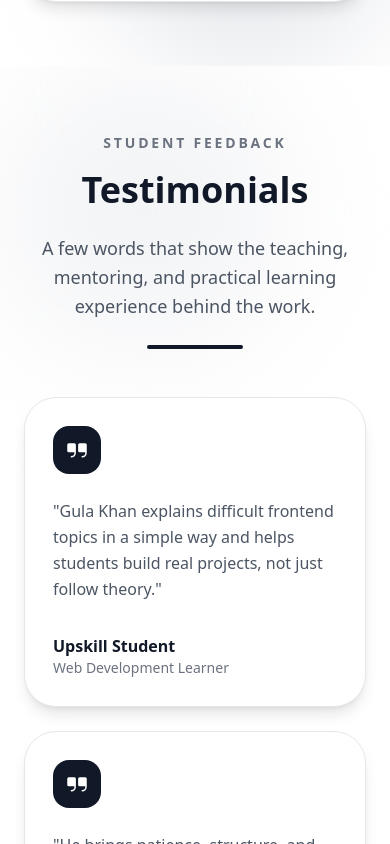
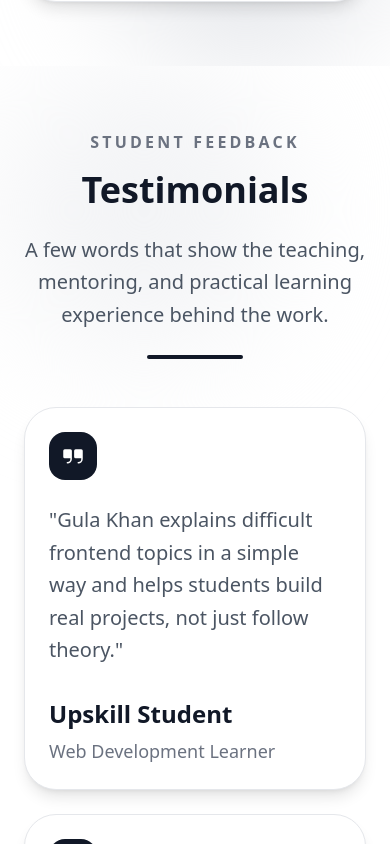
Before and after one commit to MuhdAddasHamdard/My-Protfolio, a React (Vite) app: page / in a window 390 px wide. Shown: the part 10980-11824 px from the top of the page. Built offline with nearby package versions, Linux system fonts and the light colour scheme.

Commit message:
Improve testimonial mobile layout and text

```diff
--- a/src/components/Testimonials.jsx
+++ b/src/components/Testimonials.jsx
@@ -11,35 +11,39 @@ const Testimonials = () => {
 
       <div className="container relative z-10 mx-auto px-6 lg:px-12">
         <div className="mx-auto max-w-7xl">
-          <header className="mb-12 md:mb-16 text-center">
-            <span className="text-sm font-semibold uppercase tracking-[0.2em] text-gray-500">
+          <header className="mb-12 text-center md:mb-16">
+            <span className="text-base font-semibold uppercase tracking-[0.2em] text-gray-500">
               Student Feedback
             </span>
             <h2 className="mt-4 text-4xl font-black text-gray-900 md:text-5xl lg:text-6xl">
               Testimonials
             </h2>
-            <p className="mx-auto mt-6 max-w-2xl text-lg leading-relaxed text-gray-600">
+            <p className="mx-auto mt-6 max-w-2xl text-xl leading-relaxed text-gray-600 sm:text-2xl lg:text-3xl">
               A few words that show the teaching, mentoring, and practical
               learning experience behind the work.
             </p>
             <div className="mx-auto mt-6 h-1 w-24 rounded-full bg-gray-900"></div>
           </header>
 
-          <div className="grid gap-6 md:grid-cols-3">
+          <div className="grid grid-cols-1 gap-6 md:grid-cols-3">
             {testimonials.map((item) => (
               <article
                 key={item.name}
-                className="group rounded-[2rem] border border-gray-200 bg-white p-7 shadow-lg transition-all duration-500 hover:-translate-y-2 hover:shadow-2xl"
+                className="group rounded-[2rem] border border-gray-200 bg-white p-6 shadow-lg transition-all duration-500 hover:-translate-y-2 hover:shadow-2xl sm:p-7 lg:p-6"
               >
                 <div className="mb-6 flex h-12 w-12 items-center justify-center rounded-2xl bg-gray-900 text-white">
                   <QuotesIcon size={24} weight="fill" />
                 </div>
-                <p className="mb-8 leading-relaxed text-gray-600">
+                <p className="mb-8 text-xl leading-relaxed text-gray-600 sm:text-2xl lg:text-lg">
                   "{item.quote}"
                 </p>
                 <div>
-                  <h3 className="font-bold text-gray-900">{item.name}</h3>
-                  <p className="text-sm text-gray-500">{item.role}</p>
+                  <h3 className="text-2xl font-bold leading-tight text-gray-900 sm:text-3xl lg:text-xl">
+                    {item.name}
+                  </h3>
+                  <p className="mt-2 text-lg text-gray-500 sm:text-xl lg:text-sm">
+                    {item.role}
+                  </p>
                 </div>
               </article>
             ))}
```
